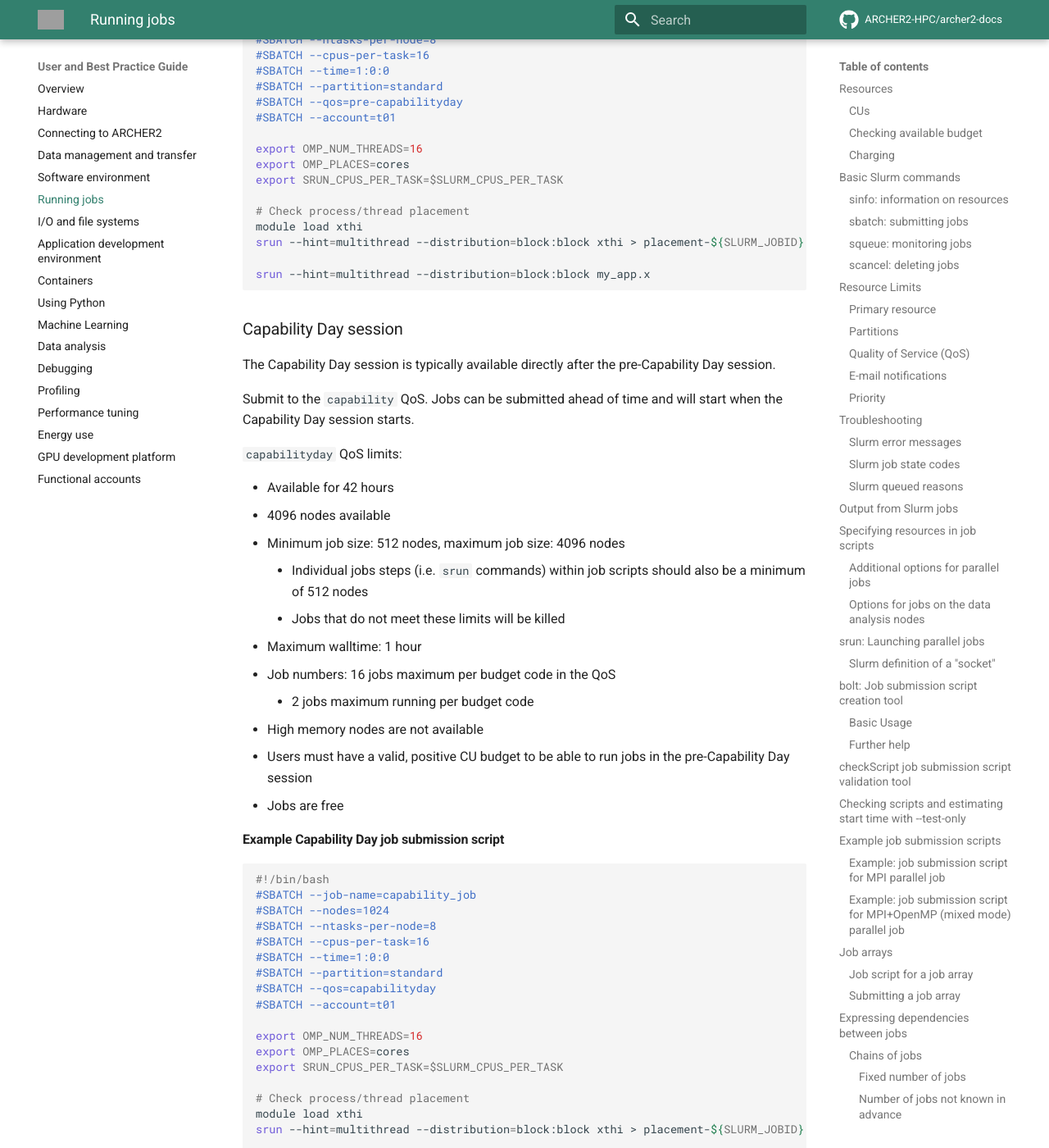
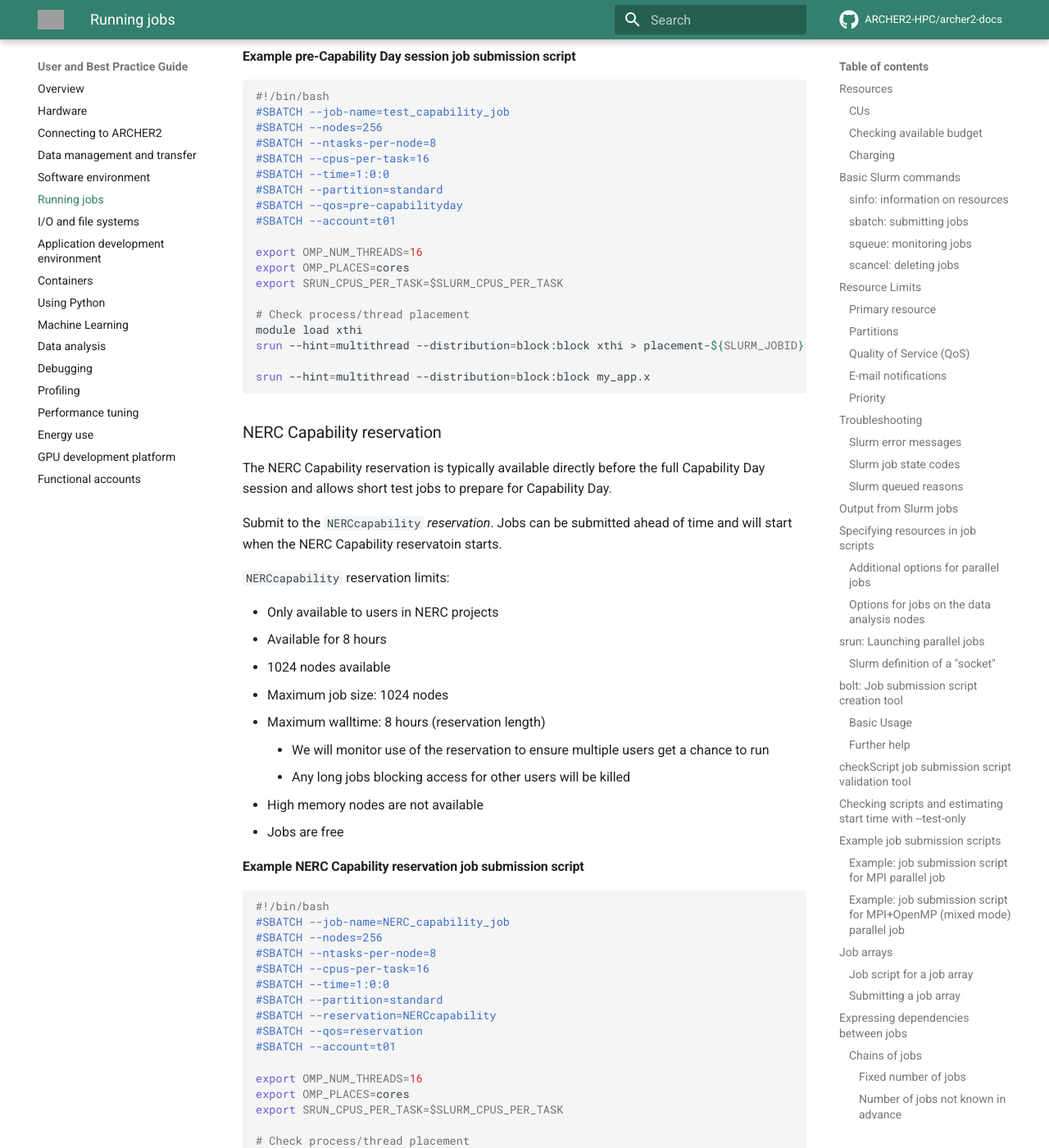
Before and after one commit to ARCHER2-HPC/archer2-docs, an MkDocs documentation site: the page built from docs/user-guide/scheduler.md, in a window 1280 px wide and 1400 px high, scrolled down 51315 px. Shown: the whole window at 82% size. Built offline with MkDocs 1.6.1 and Material for MkDocs 9.7.7, drawn with Linux system fonts in a browser that asks for light colours; comment, search, counter and statistics services are not loaded; some of the changed text lies outside the part shown; grey boxes are pictures that could not be loaded.

Commit message:
Adds Sep 2024 capability days

````diff
--- a/docs/user-guide/scheduler.md
+++ b/docs/user-guide/scheduler.md
@@ -2286,8 +2286,11 @@
 ## Capability Days
 
 !!! important
-    We expect the next Capability Days session to be in August or September 2024. Once the dates have been
-    set, ARCHER2 users will be informed and this section updated.
+    The next Capability Days session will be from Tue 24 Sep 2024 to Thu 26 Sep 2024.
+
+    - `pre-capabilityday` QoS: 0800-2000, Tue 24 Sep 2024
+    - `NERCcapability` reservation: 0800-1600, Tue 24 Sep 2024
+    - `capabilityday` QoS: 2000 Tue 24 Sep - 1400 Thu 26 Sep 2024
 
 ARCHER2 Capability Days are a mechanism to allow users to run large scale (512 node or more) tests
 on the system free of charge. The motivations behind Capability Days are:
@@ -2299,9 +2302,10 @@
 To enable this, a period will be made available regularly where users can run jobs at large scale free of
 charge.
 
-Capability Days are made up of two parts:
+Capability Days are made up of three parts:
 
 - pre-Capability Day session (`pre-capabilityday` QoS) to allow users to test scaling and job setup ahead of full Capability Day
+- NERC Capability reservation (`NERCcapability` reservation) to allow NERC users to test at large scale
 - Capability Day session (`capabilityday` QoS)
 
 !!! tip
@@ -2340,6 +2344,51 @@
 #SBATCH --time=1:0:0
 #SBATCH --partition=standard
 #SBATCH --qos=pre-capabilityday
+#SBATCH --account=t01
+
+export OMP_NUM_THREADS=16
+export OMP_PLACES=cores
+export SRUN_CPUS_PER_TASK=$SLURM_CPUS_PER_TASK
+
+# Check process/thread placement
+module load xthi
+srun --hint=multithread --distribution=block:block xthi > placement-${SLURM_JOBID}.out
+
+srun --hint=multithread --distribution=block:block my_app.x
+```
+
+### NERC Capability reservation
+
+The NERC Capability reservation is typically available directly before the full Capability Day session and allows
+short test jobs to prepare for Capability Day.
+
+Submit to the `NERCcapability` *reservation*. Jobs can be submitted ahead of time and will start when the NERC Capability
+reservatoin starts.
+
+`NERCcapability` reservation limits:
+
+- Only available to users in NERC projects
+- Available for 8 hours
+- 1024 nodes available
+- Maximum job size: 1024 nodes
+- Maximum walltime: 8 hours (reservation length)
+    - We will monitor use of the reservation to ensure multiple users get a chance to run
+    - Any long jobs blocking access for other users will be killed
+- High memory nodes are not available
+- Jobs are free
+
+#### Example NERC Capability reservation job submission script
+
+```slurm
+#!/bin/bash
+#SBATCH --job-name=NERC_capability_job
+#SBATCH --nodes=256
+#SBATCH --ntasks-per-node=8
+#SBATCH --cpus-per-task=16
+#SBATCH --time=1:0:0
+#SBATCH --partition=standard
+#SBATCH --reservation=NERCcapability
+#SBATCH --qos=reservation
 #SBATCH --account=t01
 
 export OMP_NUM_THREADS=16
````
